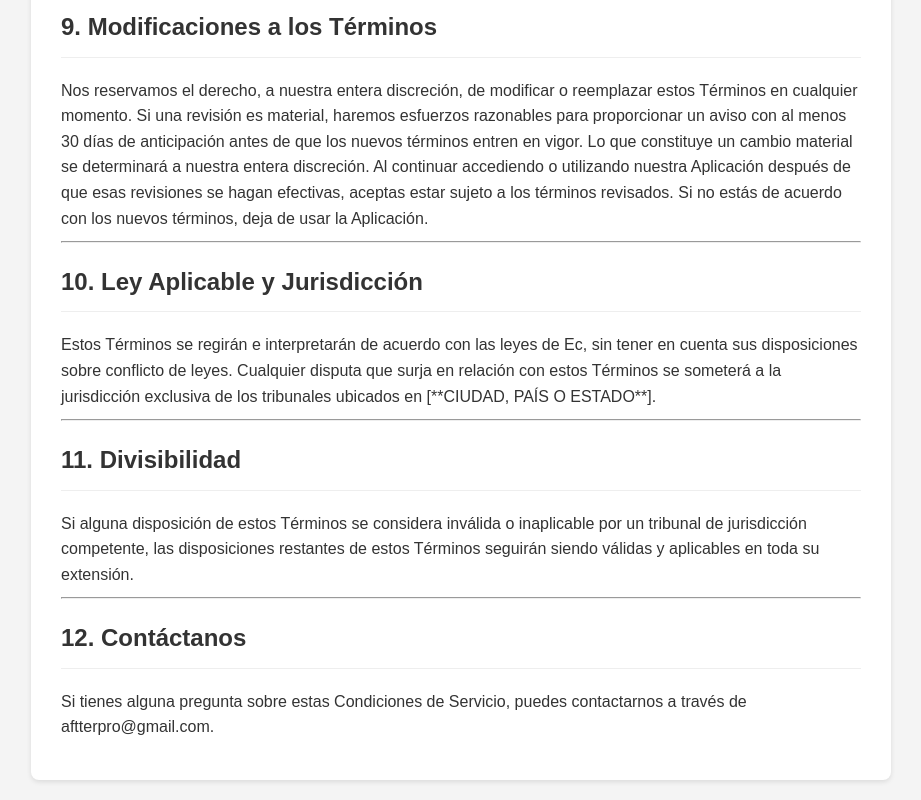
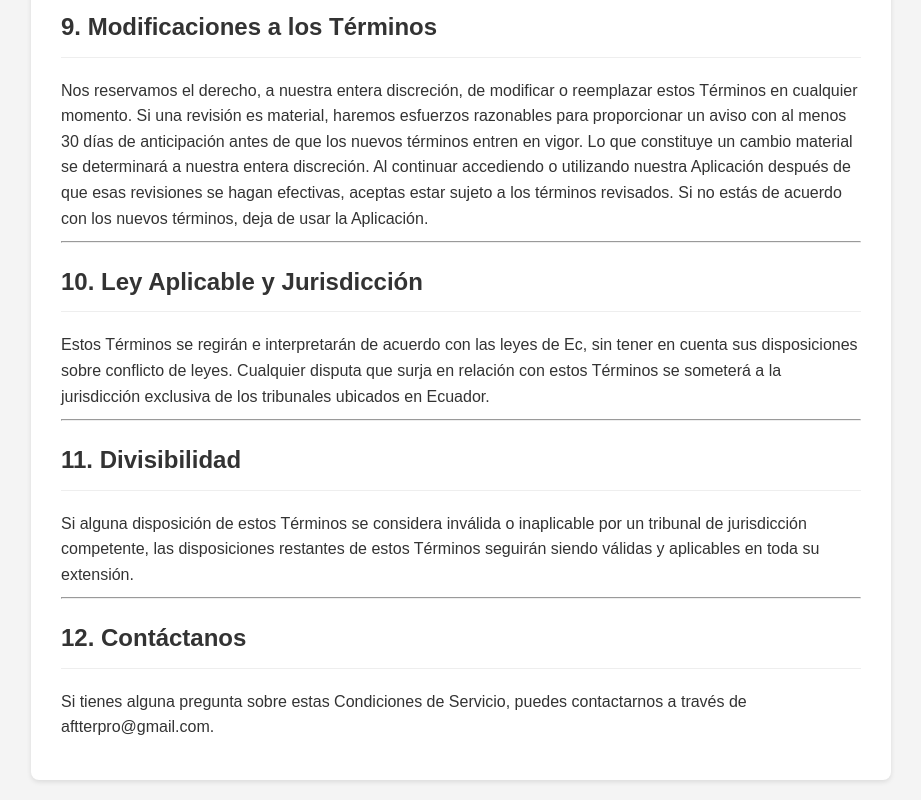
Before and after one commit to aftterpro/mix-yt, a website: page terminos-condiciones.html in a window 1280 px wide. Shown: the part 2324-3124 px from the top of the page, without its empty margins (179-1100 px from the left). Drawn offline with Linux system fonts and the light colour scheme.

Commit message:
Update terminos-condiciones.html

```diff
--- a/terminos-condiciones.html
+++ b/terminos-condiciones.html
@@ -122,7 +122,7 @@
         <hr>
 
         <h2>10. Ley Aplicable y Jurisdicción</h2>
-        <p>Estos Términos se regirán e interpretarán de acuerdo con las leyes de Ec, sin tener en cuenta sus disposiciones sobre conflicto de leyes. Cualquier disputa que surja en relación con estos Términos se someterá a la jurisdicción exclusiva de los tribunales ubicados en [**CIUDAD, PAÍS O ESTADO**].</p>
+        <p>Estos Términos se regirán e interpretarán de acuerdo con las leyes de Ec, sin tener en cuenta sus disposiciones sobre conflicto de leyes. Cualquier disputa que surja en relación con estos Términos se someterá a la jurisdicción exclusiva de los tribunales ubicados en Ecuador.</p>
 
         <hr>
 
```
